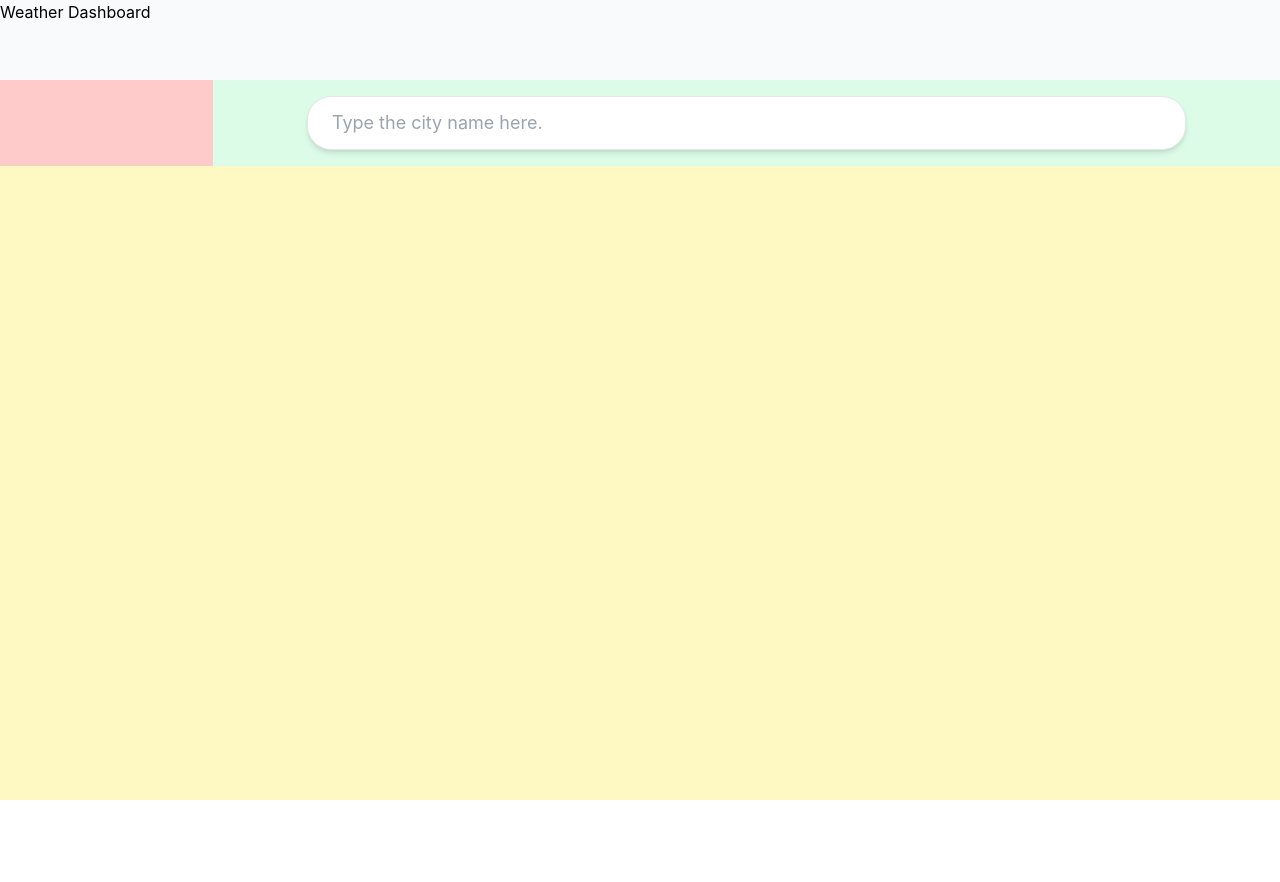
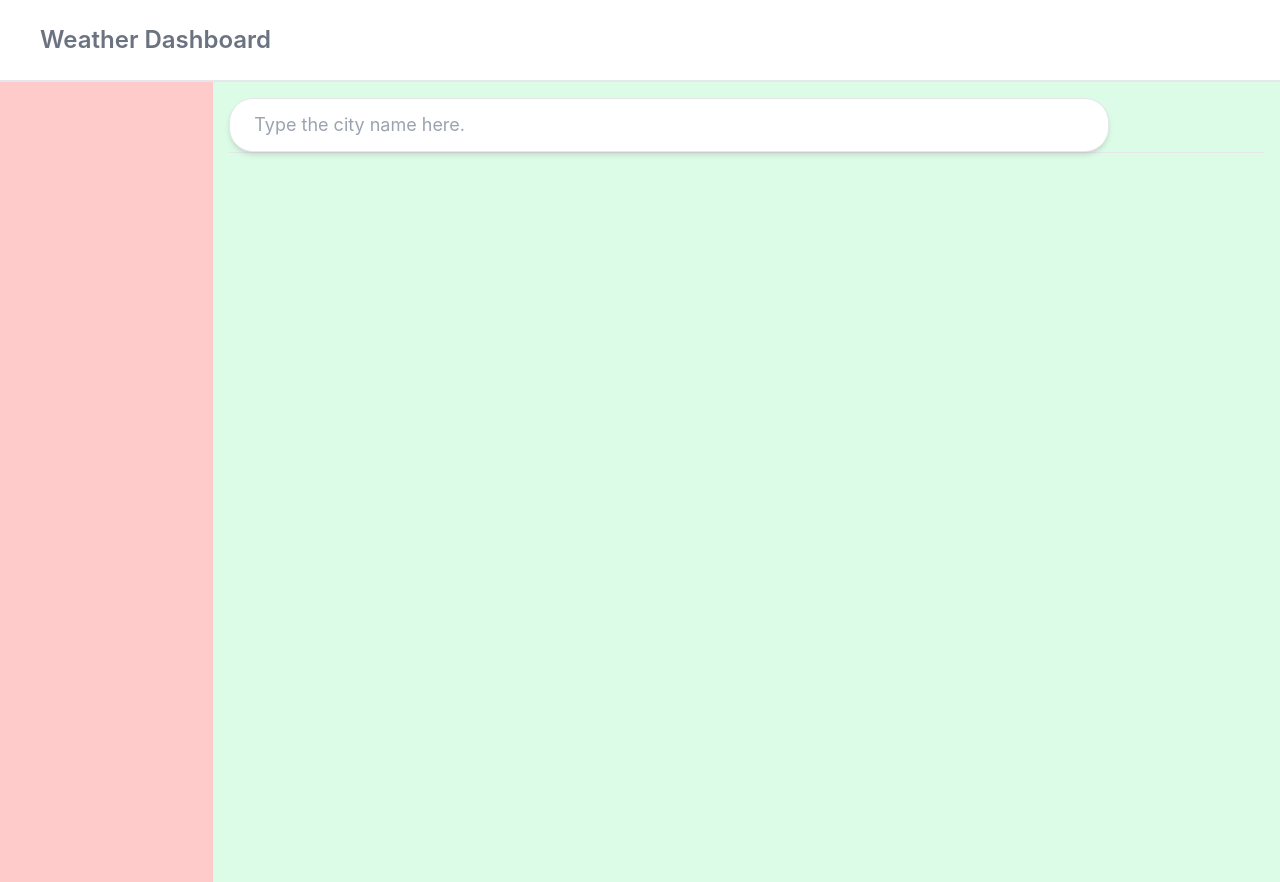
Before and after one commit to amirated/weather-dashboard, a React (Create React App) app: page / in a window 1280 px wide. Before the commit the page ends 800 px from the top, so only its background shows below. Built offline with nearby package versions, Linux system fonts and the light colour scheme.

Commit message:
refactored and modularized

```diff
--- a/src/App.tsx
+++ b/src/App.tsx
@@ -1,121 +1,13 @@
-import { useCallback, useState } from 'react';
-import InputText from './components/InputText';
-import WeatherCard from './components/WeatherCard';
-import WeekForecast from './components/WeekForecast';
-import { getAPI } from './utils/api';
-
-import { FaBookmark, FaRegBookmark } from "react-icons/fa6";
+import Header from './components/Header';
+import Dashboard from './components/Dashboard';
 
 function App() {
-  const [data, setData] = useState();
-  const [currentLocation, setCurrentLocation] = useState("");
-  const [savedLocations, setSavedLocations] = useState<string[]>([]);
-  const [weekData, setWeekData] = useState();
-
-  const searchLocation = (location: string) => {
-    const currentWeatherURL = `${process.env.REACT_APP_CURRENT_WEATHER_API_ENDPOINT}?q=${location}&units=metric&appid=${process.env.REACT_APP_OPENWEATHER_API_KEY}`;
-    const weekForecastURL = `${process.env.REACT_APP_WEEK_WEATHER_API_ENDPOINT}?q=${location}&units=metric&appid=${process.env.REACT_APP_OPENWEATHER_API_KEY}`;
-
-    setCurrentLocation(location);
-
-    getAPI(currentWeatherURL).then((res: any) => {
-      setData(res);
-    });
-    getAPI(weekForecastURL).then((res: any) => {
-      setWeekData(res.list.splice(0, 7));
-    });
-  }
-
-  const renderSavedLocations = useCallback(() => {
-    if (savedLocations.length === 0) {
-      let savedLocationsList = localStorage.getItem('savedLocationsList') || '';
-      let locationsArr = savedLocationsList.split(',');
-      return <>
-        {locationsArr.map((item, index) => {
-          return <div>{item}</div>
-        })}
-        </>
-    } else {
-      return <>
-        {savedLocations.map((item, index) => {
-          return <div>{item}</div>
-        })}
-        </>
-    }
-  }, [savedLocations]);
-
-  const renderCurrentWeather = useCallback(() => {
-    return <>{data ? <WeatherCard weatherData={data} /> : null}</>
-  }, [data]);
-
-
-
-  const renderSaveStatus = useCallback(() => {
-    const addToSavedLocations = () => {
-      let savedLocationsList = localStorage.getItem('savedLocationsList') || '';
-      if (savedLocationsList !== '') {
-        savedLocationsList += ',' + currentLocation;
-      } else {
-        savedLocationsList = currentLocation;
-      }
-      localStorage.setItem('savedLocationsList', savedLocationsList);
-      let locationsArr = savedLocationsList.split(',');
-      setSavedLocations([...locationsArr]);
-    };
-
-    const removeFromSavedLocations = () => {
-      let savedLocationsList = localStorage.getItem('savedLocationsList') || '';
-      let locationsArr = savedLocationsList.split(',');
-      let locationIndex = locationsArr.indexOf(currentLocation);
-      locationsArr.splice(locationIndex, 1);
-      savedLocationsList = locationsArr.join(',');
-      localStorage.setItem('savedLocationsList', savedLocationsList);
-      setSavedLocations([...locationsArr]);
-    };
-
-    let savedLocationsList = localStorage.getItem('savedLocationsList') || '';
-    if (!currentLocation) {
-      return null;
-    } else if (savedLocationsList && savedLocationsList.indexOf(currentLocation) !== -1) {
-      return <>
-        <button onClick={() => removeFromSavedLocations()}>
-          <FaBookmark className="text-blue-500" />
-        </button>
-      </>
-    } else {
-      return <>
-        <button onClick={() => addToSavedLocations()}>
-          <FaRegBookmark className="text-blue-500" />
-        </button>
-      </>
-    }
-  }, [currentLocation]);
-
-  const renderWeekForecast = useCallback(() => {
-    return <>{weekData ? <WeekForecast weekData={weekData} /> : null}</>
-  }, [weekData]);
+  const headerTitle = 'Weather Dashboard';
 
   return (
     <div className="w-screen h-screen bg-yellow-100">
-      <div className="w-screen h-[80px] bg-gray-50">
-        Weather Dashboard
-      </div>
-      <div className="flex relative">
-        <div className="float-left w-2/12 bg-red-200 ">
-          {renderSavedLocations()}
-        </div>
-        <div className="text-center w-10/12 p-4 bg-green-100">
-          <InputText
-            placeholder={'Type the city name here.'}
-            handleEnter={searchLocation}
-          />
-          <div className="flex">
-            {renderCurrentWeather()}
-            {renderSaveStatus()}
-          </div>
-          {renderWeekForecast()}
-        </div>
-      </div>
+      <Header title={headerTitle} />
+      <Dashboard />
     </div>
   );
 }
--- /dev/null
+++ b/src/components/ContentPanel.tsx
@@ -0,0 +1,94 @@
+import { FC, useCallback, useState } from "react";
+import InputText from "./InputText";
+import { getAPI } from "../utils/api";
+import WeatherCard from "./WeatherCard";
+import { FaBookmark, FaRegBookmark } from "react-icons/fa6";
+import WeekForecast from "./WeekForecast";
+
+interface ContentPanelProps {
+    updateSavedLocations: any;
+}
+
+const ContentPanel: FC<ContentPanelProps> = ({ updateSavedLocations }) => {
+    const [data, setData] = useState();
+    const [currentLocation, setCurrentLocation] = useState("");
+    const [weekData, setWeekData] = useState();
+
+    const searchLocation = (location: string) => {
+        const currentWeatherURL = `${process.env.REACT_APP_CURRENT_WEATHER_API_ENDPOINT}?q=${location}&units=metric&appid=${process.env.REACT_APP_OPENWEATHER_API_KEY}`;
+        const weekForecastURL = `${process.env.REACT_APP_WEEK_WEATHER_API_ENDPOINT}?q=${location}&units=metric&appid=${process.env.REACT_APP_OPENWEATHER_API_KEY}`;
+
+        setCurrentLocation(location);
+
+        getAPI(currentWeatherURL).then((res: any) => {
+          setData(res);
+        });
+        getAPI(weekForecastURL).then((res: any) => {
+          setWeekData(res.list.splice(0, 7));
+        });
+    }
+
+    const renderCurrentWeather = useCallback(() => {
+        return <>{data ? <WeatherCard weatherData={data} /> : null}</>
+    }, [data]);
+
+    const renderSaveStatus = useCallback(() => {
+        const addToSavedLocations = () => {
+          let savedLocationsList = localStorage.getItem('savedLocationsList') || '';
+          if (savedLocationsList !== '') {
+            savedLocationsList += ',' + currentLocation;
+          } else {
+            savedLocationsList = currentLocation;
+          }
+          localStorage.setItem('savedLocationsList', savedLocationsList);
+          let locationsArr = savedLocationsList.split(',');
+          updateSavedLocations([...locationsArr]);
+        };
+
+        const removeFromSavedLocations = () => {
+          let savedLocationsList = localStorage.getItem('savedLocationsList') || '';
+          let locationsArr = savedLocationsList.split(',');
+          let locationIndex = locationsArr.indexOf(currentLocation);
+          locationsArr.splice(locationIndex, 1);
+          savedLocationsList = locationsArr.join(',');
+          localStorage.setItem('savedLocationsList', savedLocationsList);
+          updateSavedLocations([...locationsArr]);
+        };
+
+        let savedLocationsList = localStorage.getItem('savedLocationsList') || '';
+        if (!currentLocation) {
+          return null;
+        } else if (savedLocationsList && savedLocationsList.indexOf(currentLocation) !== -1) {
+          return <>
+            <button onClick={() => removeFromSavedLocations()}>
+              <FaBookmark className="text-blue-500" />
+            </button>
+          </>
+        } else {
+          return <>
+            <button onClick={() => addToSavedLocations()}>
+              <FaRegBookmark className="text-blue-500" />
+            </button>
+          </>
+        }
+    }, [currentLocation, updateSavedLocations]);
+
+    const renderWeekForecast = useCallback(() => {
+        return <>{weekData ? <WeekForecast weekData={weekData} /> : null}</>
+    }, [weekData]);
+
+    return (
+        <div className="w-10/12 p-4 bg-green-100">
+            <InputText
+                placeholder={'Type the city name here.'}
+                handleEnter={searchLocation}
+            />
+            {renderCurrentWeather()}
+            {renderSaveStatus()}
+            <hr />
+            {renderWeekForecast()}
+        </div>
+    );
+};
+
+export default ContentPanel;
--- /dev/null
+++ b/src/components/Dashboard.tsx
@@ -0,0 +1,23 @@
+import { FC, useState } from "react";
+import LeftPanel from "./LeftPanel";
+import ContentPanel from "./ContentPanel";
+
+interface DashboardProps {
+}
+
+const Dashboard: FC<DashboardProps> = ({}) => {
+    const [savedLocations, setSavedLocations] = useState<string[]>([]);
+
+    const updateSavedLocations = (list: string[]) => {
+        setSavedLocations([...list]);
+    };
+
+    return (
+        <div className="flex relative h-full">
+            <LeftPanel locationsList={savedLocations}/>
+            <ContentPanel updateSavedLocations={updateSavedLocations} />
+        </div>
+    );
+};
+
+export default Dashboard;
--- /dev/null
+++ b/src/components/Header.tsx
@@ -0,0 +1,15 @@
+import React, { FC } from "react";
+
+interface HeaderProps {
+    title: string;
+}
+
+const Header: FC<HeaderProps> = ({title}) => {
+    return (
+        <div className="w-screen h-[80px] bg-white grid content-center p-10 text-2xl font-semibold text-gray-500 shadow-lg border-b-2">
+            {title}
+        </div>
+    );
+};
+
+export default Header;
--- /dev/null
+++ b/src/components/LeftPanel.tsx
@@ -0,0 +1,40 @@
+import React, { FC, useCallback, useEffect, useState } from "react";
+
+interface LeftPanelProps {
+    locationsList: string[];
+}
+
+const LeftPanel: FC<LeftPanelProps> = ({ locationsList }) => {
+
+    const [savedLocations, setSavedLocations] = useState<string[]>([]);
+
+    useEffect(() => {
+        setSavedLocations([...locationsList]);
+    }, [locationsList]);
+
+    const renderSavedLocations = useCallback(() => {
+        if (savedLocations.length === 0) {
+          let savedLocationsList = localStorage.getItem('savedLocationsList') || '';
+          let locationsArr = savedLocationsList.split(',');
+          return <>
+            {locationsArr.map((item, index) => {
+              return <div>{item}</div>
+            })}
+            </>
+        } else {
+          return <>
+            {savedLocations.map((item, index) => {
+              return <div>{item}</div>
+            })}
+            </>
+        }
+    }, [savedLocations]);
+
+    return (
+        <div className="float-left w-2/12 bg-red-200">
+            {renderSavedLocations()}
+        </div>
+    );
+};
+
+export default LeftPanel;
--- a/src/components/WeatherCard.tsx
+++ b/src/components/WeatherCard.tsx
@@ -8,7 +8,7 @@ const WeatherCard: FC<WeatherCardProps> = ({ weatherData }) => {
     return (
         <div>
             {weatherData.weather ? (
-                <div className="w-[400px] h-[180px] bg-blue-100 shadow-lg rounded-xl m-auto relative px-4 mt-[2%] mb-[2%] text-blue-900">
+                <div className="w-[390px] h-[180px] bg-blue-100 shadow-lg rounded-xl relative px-4 mt-[2%] mb-[2%] text-blue-900">
                     <div className="flex justify-between w-full animate-appear">
                         <div className="w-1/2 my-1 mx-auto flex justify-between items-center">
                             <div>
```
